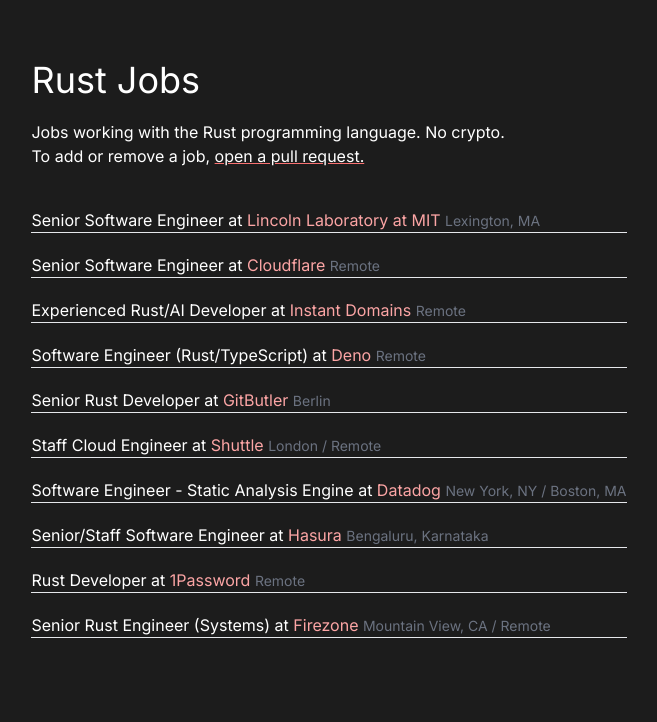
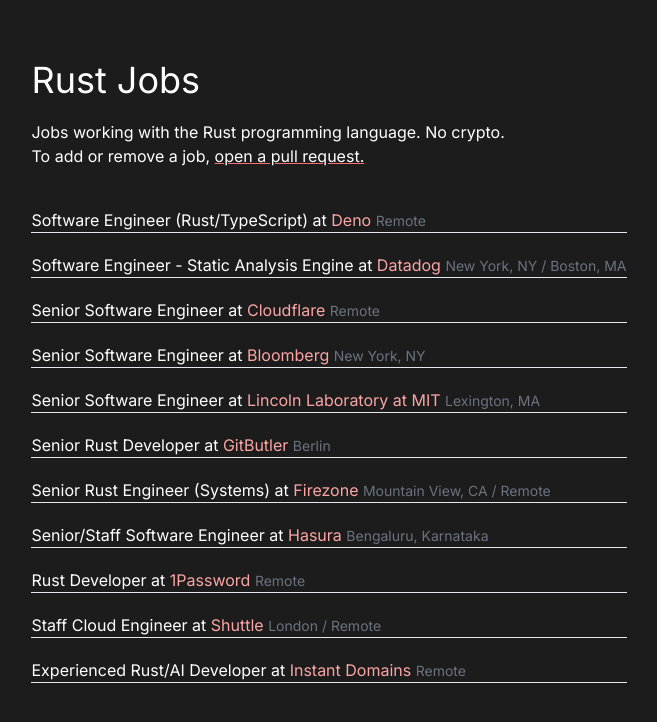
Before and after one commit to NicholasLYang/rustjobs.fyi, a Next.js app: page / in a window 1280 px wide. Shown: the top 722 px of the page, without its empty margins (311-968 px from the left). Built offline with nearby package versions, Linux system fonts and the light colour scheme.

Commit message:
Add Bloomberg role

```diff
--- a/app/page.tsx
+++ b/app/page.tsx
@@ -61,6 +61,12 @@
     location: "London / Remote",
     url: "https://www.ycombinator.com/companies/shuttle/jobs/LpJTT9u-staff-cloud-engineer",
   },
+  {
+    title: "Senior Software Engineer",
+    company: "Bloomberg",
+    location: "New York, NY",
+    url: "https://devitjobs.us/jobs/Bloomberg-Senior-Software-Engineer",
+  },
 ];
 
 function shuffle<T>(array: T[]) {
```
